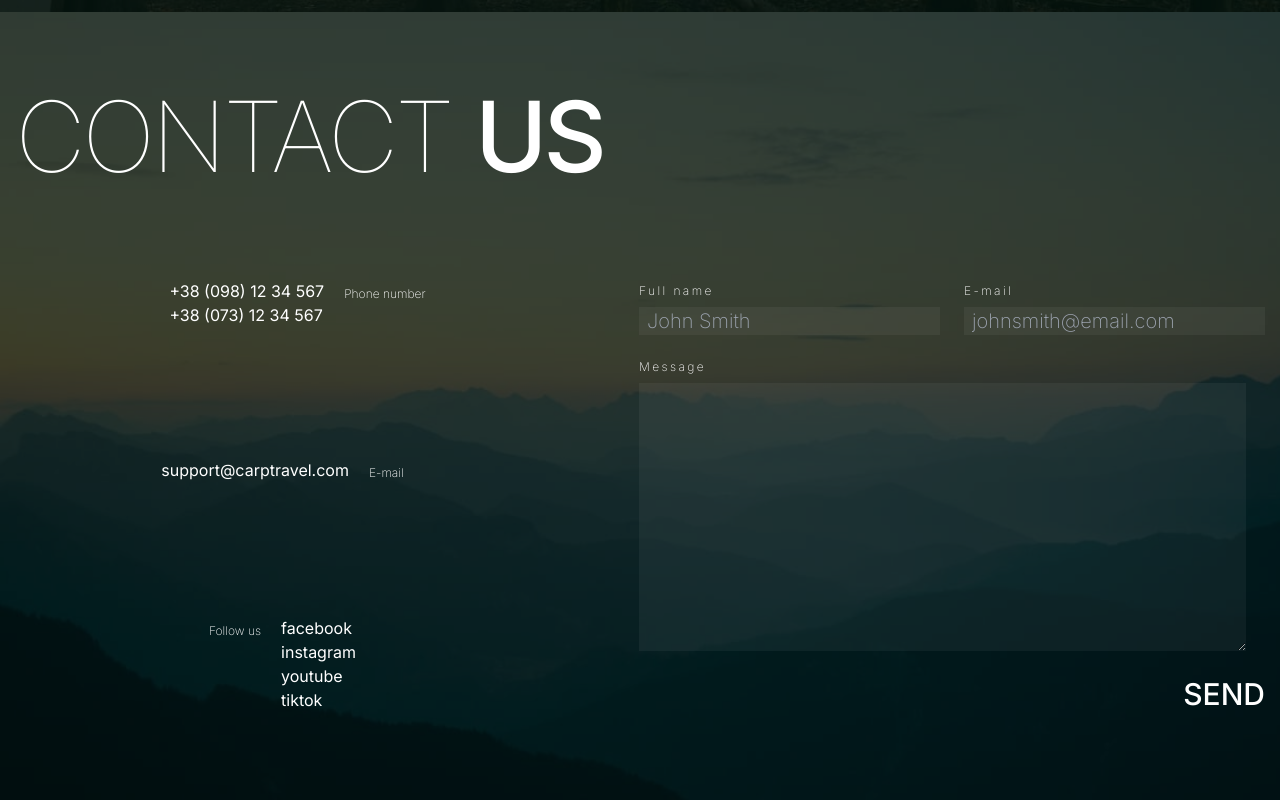
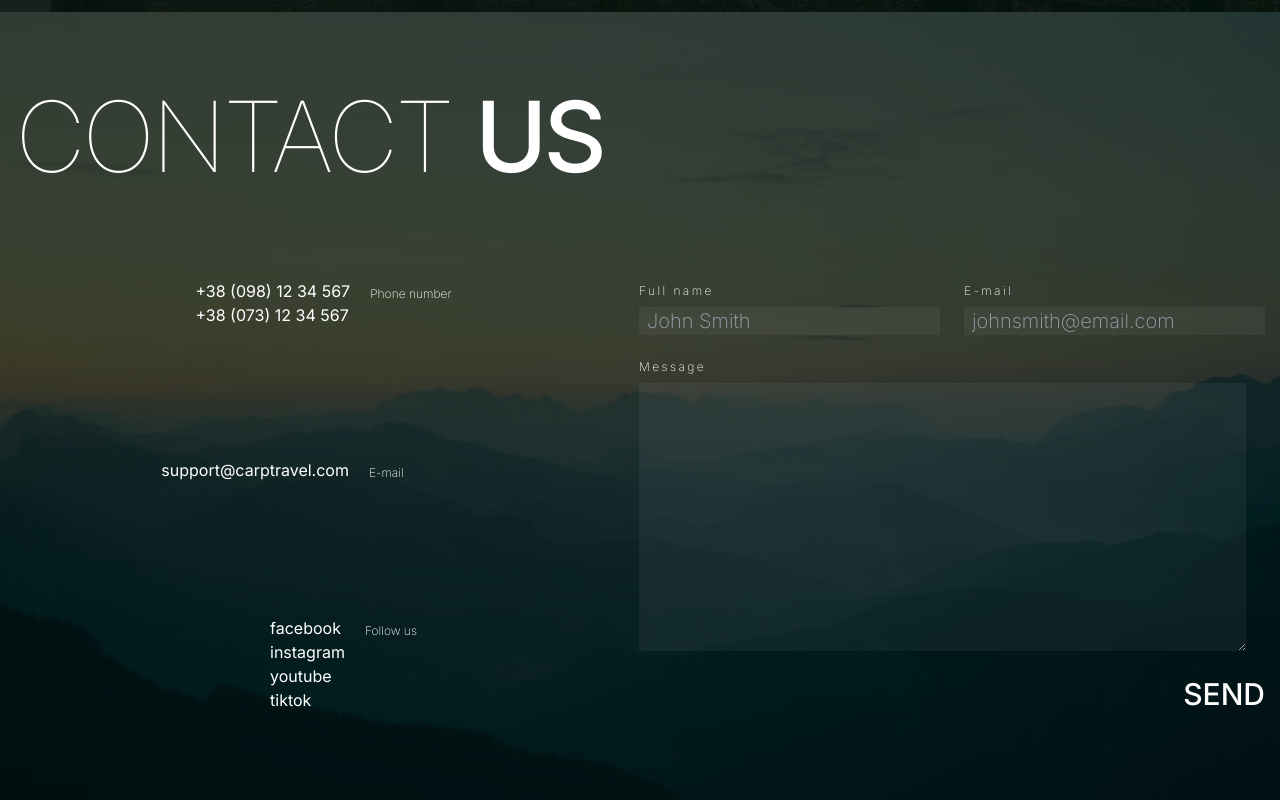
Before and after one commit to dianaforost/SoftRyzen-test-task, a Next.js app: page / in a window 1280 px wide. Shown: the part 3988-4788 px from the top of the page. Built offline with nearby package versions, Linux system fonts and the light colour scheme.

Commit message:
fix: styles

```diff
--- a/src/app/globals.css
+++ b/src/app/globals.css
@@ -25,7 +25,6 @@ body {
   background-image: url("../../public/img/mobile-firstBg1x.jpg");
   background-size: cover;
   background-repeat: no-repeat;
-  background-attachment: fixed;
 }
 .sec-section {
   width: 100%;
@@ -34,7 +33,6 @@ body {
   background-image: url("../../public/img/mobile-secBg1x.jpg");
   background-size: cover;
   background-repeat: no-repeat;
-  background-attachment: fixed;
 }
 .third-section {
   width: 100%;
@@ -43,7 +41,6 @@ body {
   background-image: url("../../public/img/mobile-thirdBg1x.jpg");
   background-size: cover;
   background-repeat: no-repeat;
-  background-attachment: fixed;
 }
 .fourth-section {
   width: 100%;
@@ -52,7 +49,6 @@ body {
   background-image: url("../../public/img/mobile-fourthBg1x.jpg");
   background-repeat: repeat-y;
   background-size: 100vw 100vh;
-  /* background-attachment: fixed; */
 }
 .fifth-section {
   width: 100%;
@@ -61,7 +57,6 @@ body {
   background-image: url("../../public/img/mobile-fifthBg1x.jpg");
   background-size: cover;
   background-repeat: no-repeat;
-  background-attachment: fixed;
 }
 .sixth-section {
   width: 100%;
@@ -70,7 +65,6 @@ body {
   background-image: url("../../public/img/mobile-sixthBg1x.jpg");
   background-size: cover;
   background-repeat: no-repeat;
-  background-attachment: fixed;
 }
 @media screen and (min-width: 320px) {
   @media only screen and (-webkit-min-device-pixel-ratio: 2),
--- a/src/components/ContatcsSection/ContactsSection.js
+++ b/src/components/ContatcsSection/ContactsSection.js
@@ -25,9 +25,9 @@ export default function ContactsSection() {
           <h2 className="order-[-1] sm:mb-[12px] mb-[24px] uppercase sm:text-[67px] sm:leading-[81px] text-[40px] font-thin leading-[56px] tracking-[-0.04em] sm:text-[67px] md:text-[98px] md:leading-[118px] md:tracking-[-0.04em]">
             Contact <span className="font-medium">us</span>
           </h2>
-          <div className="sm:flex md:justify-between">
+          <div className="md:flex md:justify-between">
             <div className="flex flex-col gap-[24px] sm:relative sm:items-start sm:w-[535px] sm:mb-[64px] md:mb-[0] md:justify-between md:items-center">
-              <div className="flex flex-row-reverse gap-[20px] sm:pl-[30px]">
+              <div className="flex flex-row-reverse gap-[20px] sm:pl-[30px] md:pl-[82px]">
                 <p className="pt-[3px] text-[12px] font-extralight leading-[20px] text-end md:text-[12px] md:text-start md:leading-[24px]">
                   Phone number
                 </p>
@@ -50,7 +50,7 @@ export default function ContactsSection() {
                   </li>
                 </ul>
               </div>
-              <div className="flex flex-row gap-[20px] justify-end sm:absolute sm:right-[0] md:sticky">
+              <div className="flex flex-row gap-[20px] justify-end sm:absolute sm:right-[0] md:sticky md:flex-row-reverse md:pl-[122px]">
                 <p className="pt-[3px] text-[12px] font-extralight leading-[20px] text-end md:text-[12px] md:text-start md:leading-[24px]">
                   Follow us
                 </p>
@@ -167,7 +167,7 @@ export default function ContactsSection() {
                     )}
                   </div>
                 </div>
-                <div className="sm:w-[221px] flex flex-col sm:w-[463px] md:w-[100%]">
+                <div className="flex flex-col sm:w-[463px] md:w-[100%]">
                   <div className="flex flex-col gap-[4px] mb-[16px]">
                     <label className="text-[12px] leading-[24px] font-extralight tracking-[0.2em]">
                       Message
```
